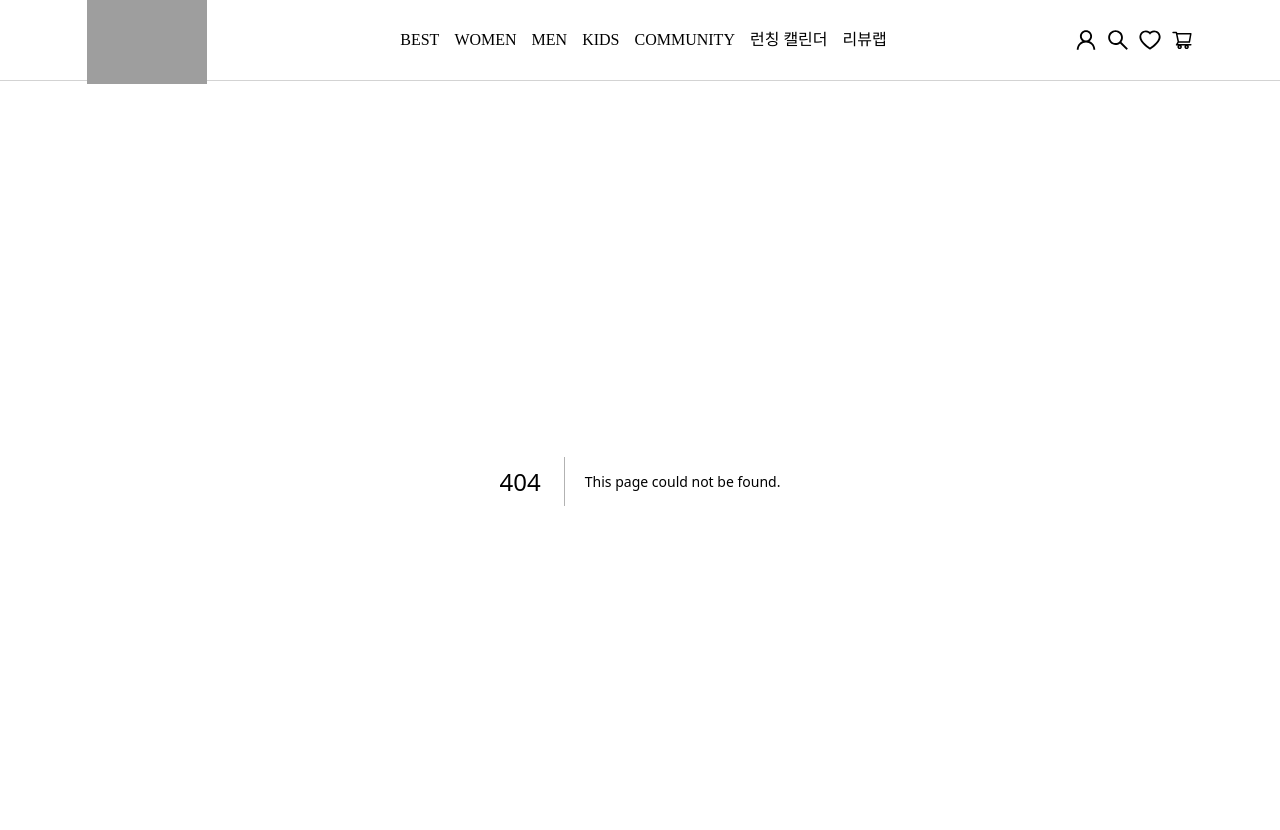
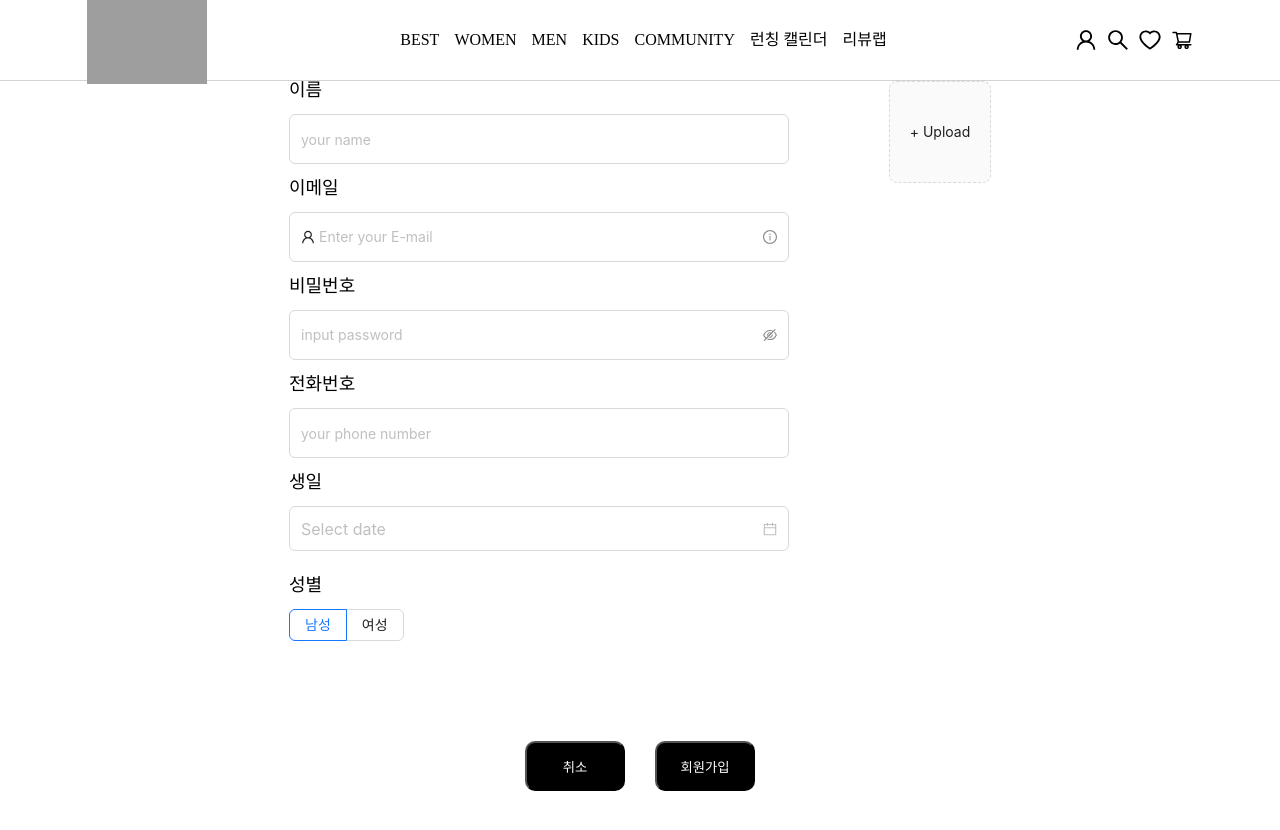
Before and after one commit to daylee619/space-project, a Next.js app: page /temp in a window 1280 px wide. Before the commit this address had no page. Shown: the top 830 px of the page. After the commit the page ends 800 px from the top, so only its background shows below. Built offline with nearby package versions, Linux system fonts and the light colour scheme; grey boxes are pictures that could not be loaded.

Commit message:
sign up layout / 백 통신 전

```diff
--- /dev/null
+++ b/pages/temp/index.tsx
@@ -0,0 +1,10 @@
+import SignUp from '../../src/components/units/signUp/SignUp'
+
+
+const SignUpPage = () => {
+    return (
+        <SignUp />
+    )
+}
+
+export default SignUpPage
--- /dev/null
+++ b/src/components/units/signUp/SignUp.style.ts
@@ -0,0 +1,118 @@
+import styled from "@emotion/styled"
+import { Input } from "antd"
+
+export const Contain = styled.div`
+  width: 100%;
+  height: 100%;
+`
+export const UperBox = styled.div`
+  display: flex;
+  justify-content: center;
+`
+
+export const UserDataBox = styled.div`
+  display: flex;
+  flex-direction: column;
+  justify-content: center;
+`
+
+export const Label = styled.label`
+  font-weight: 500;
+  font-size: 18px;
+  margin-bottom: 15px;
+`
+
+export const NameBox = styled.div`
+  display: flex;
+  flex-direction: column;
+  margin-bottom: 15px;
+`
+
+export const NameInput = styled(Input)`
+  width: 500px;
+  height: 50px;
+`
+
+export const EmailBox = styled.div`
+  display: flex;
+  flex-direction: column;
+  margin-bottom: 15px;
+`
+
+export const EmailInput = styled(Input)`
+  width: 500px;
+  height: 50px;
+`
+
+export const PasswordBox = styled.div`
+  display: flex;
+  flex-direction: column;
+  margin-bottom: 15px;
+`
+
+export const PasswordInput = styled(Input.Password)`
+  width: 500px;
+  height: 50px;
+`
+
+export const UserImageBox = styled.div`
+  margin-left: 100px;
+`
+
+export const UploadBox = styled.div``
+
+export const PhoneContain = styled.div``
+
+export const PhoneBox = styled.div`
+  display: flex;
+  flex-direction: column;
+`
+
+export const DateBox = styled.div`
+  margin-top: 15px;
+  display: flex;
+  flex-direction: column;
+`
+export const GenderBox = styled.div`
+  margin-top: 25px;
+  display: flex;
+  flex-direction: column;
+`
+
+export const ConfirmBox = styled.div`
+  margin-top: 100px;
+  display: flex;
+  justify-content: center;
+  align-items: center;
+`
+
+export const DeleteButton = styled.button`
+  margin-right: 30px;
+  width: 100px;
+  height: 50px;
+  background-color: black;
+  color: white;
+  border-radius: 10px;
+
+  &:hover {
+    cursor: pointer;
+    background-color: lightgray;
+    color: black;
+    border-radius: 10px;
+  }
+`
+
+export const ConfirmButton = styled.button`
+  width: 100px;
+  height: 50px;
+  background-color: black;
+  color: white;
+  border-radius: 10px;
+
+  &:hover {
+    cursor: pointer;
+    background-color: lightgray;
+    color: black;
+    border-radius: 10px;
+  }
+`
--- /dev/null
+++ b/src/components/units/signUp/SignUp.tsx
@@ -0,0 +1,115 @@
+import { InfoCircleOutlined, UserOutlined } from '@ant-design/icons';
+import { DatePicker, Radio, RadioChangeEvent, Tooltip, Upload } from 'antd';
+import { useState } from 'react';
+import type { RcFile, UploadFile, UploadProps } from 'antd/es/upload/interface';
+import type { DatePickerProps } from 'antd';
+import * as S from './SignUp.style'
+
+const SignUp = () => {
+    const [passwordVisible, setPasswordVisible] = useState(false)
+
+    // 사진 업로드
+    const [fileList, setFileList] = useState<UploadFile[]>([]);
+
+    const onChange: UploadProps['onChange'] = ({ fileList: newFileList }) => {
+        setFileList(newFileList);
+    };
+
+    const onPreview = async (file: UploadFile) => {
+        let src = file.url as string;
+        if (!src) {
+            src = await new Promise((resolve) => {
+                const reader = new FileReader();
+                reader.readAsDataURL(file.originFileObj as RcFile);
+                reader.onload = () => { resolve(reader.result as string); };
+            });
+        }
+        const image = new Image();
+        image.src = src;
+        const imgWindow = window.open(src);
+        imgWindow?.document.write(image.outerHTML);
+    };
+
+    // 날짜
+    const onChange2: DatePickerProps['onChange'] = (date, dateString) => {
+        console.log(date, dateString);
+    };
+
+    // gender
+    const [value3, setValue3] = useState('남성');
+
+    const onChange3 = ({ target: { value } }: RadioChangeEvent) => {
+        console.log('radio3 checked', value);
+        setValue3(value);
+    };
+
+    const options = [
+        { label: '남성', value: '남성' },
+        { label: '여성', value: '여성' },
+    ];
+
+    return (
+        <S.Contain>
+            <S.UperBox>
+                <S.UserDataBox>
+                    <S.NameBox>
+                        <S.Label>이름</S.Label>
+                        <S.NameInput placeholder="your name" />
+                    </S.NameBox>
+                    <S.EmailBox>
+                        <S.Label>이메일</S.Label>
+                        <S.EmailInput
+                            placeholder="Enter your E-mail"
+                            prefix={<UserOutlined className="site-form-item-icon" />}
+                            suffix={
+                                <Tooltip title="정확한 이메일을 입력해 주세요">
+                                    <InfoCircleOutlined style={{ color: 'rgba(0,0,0,.45)' }} />
+                                </Tooltip>
+                            }
+                        />
+                    </S.EmailBox>
+                    <S.PasswordBox>
+                        <S.Label>비밀번호</S.Label>
+                        <S.PasswordInput
+                            placeholder="input password"
+                            visibilityToggle={{ visible: passwordVisible, onVisibleChange: setPasswordVisible }}
+                        />
+                    </S.PasswordBox>
+                    <S.PhoneContain>
+                        <S.PhoneBox>
+                            <S.Label>전화번호</S.Label>
+                            <S.NameInput placeholder="your phone number" />
+                        </S.PhoneBox>
+                    </S.PhoneContain>
+                    <S.DateBox>
+                        <S.Label>생일</S.Label>
+                        <DatePicker style={{ width: '500px', height: '45px' }} size='large' onChange={onChange2} />
+                    </S.DateBox>
+                    <S.GenderBox>
+                        <S.Label>성별</S.Label>
+                        <Radio.Group options={options} onChange={onChange3} value={value3} optionType="button" />
+                    </S.GenderBox>
+                </S.UserDataBox>
+                <S.UserImageBox>
+                    <S.UploadBox>
+                        <Upload
+                            action="url"
+                            listType="picture-card"
+                            fileList={fileList}
+                            onChange={onChange}
+                            onPreview={onPreview}
+                        >
+                            {fileList.length < 1 && '+ Upload'}
+                        </Upload>
+                    </S.UploadBox>
+                </S.UserImageBox>
+            </S.UperBox>
+            <S.ConfirmBox>
+                <S.DeleteButton>취소</S.DeleteButton>
+                <S.ConfirmButton>회원가입</S.ConfirmButton>
+            </S.ConfirmBox>
+        </S.Contain>
+    )
+}
+
+export default SignUp
```
Also changed, not shown: src/components/units/signUp/index.js (deleted, +0 -9 lines).
